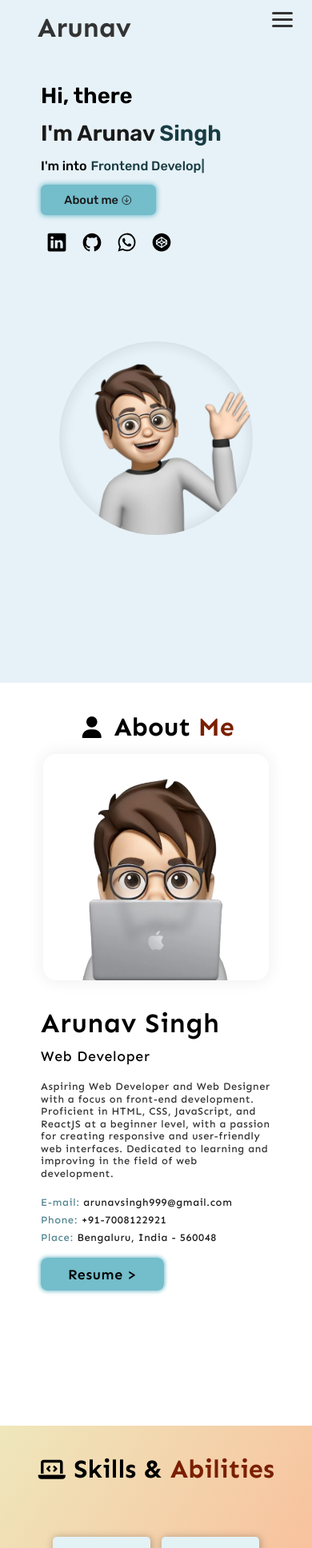
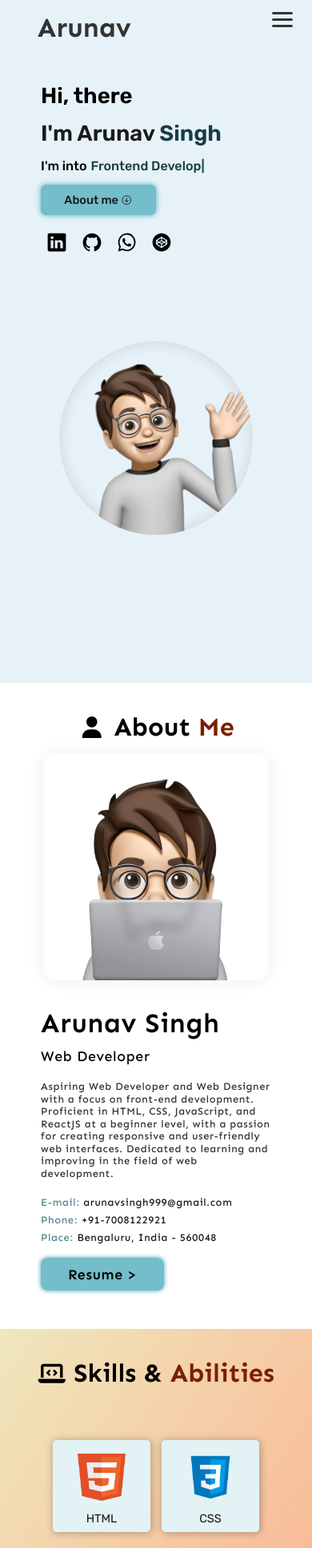
Before and after one commit to arunav999/My-Portfolio, a React (Vite) app: page / in a window 390 px wide. Shown: the top 1936 px of the page at 80% size. Built offline with nearby package versions, Linux system fonts and the light colour scheme.

Commit message:
fixed all r-d for all screen sizes upto small desktops screens

```diff
--- a/src/responsive.css
+++ b/src/responsive.css
@@ -79,7 +79,7 @@
   /* ABOUT_ME-SECTION */
   /* ************************* */
   .aboutMeSection {
-    height: 65vh;
+    height: 70rem;
   }
 
   .row {
@@ -352,7 +352,7 @@
   }
 
   .aboutMeSection {
-    height: 105vh;
+    height: 100rem;
   }
 
   .row {
@@ -513,7 +513,7 @@
   /* ABOUT_ME-SECTION */
   /* ************************* */
   .aboutMeSection {
-    height: 110vh;
+    height: 100rem;
   }
 
   .content {
@@ -608,3 +608,42 @@
 }
 
 /* **--**--**--**--**--**--**--** */
+/*
+  ONLY-FOR-EXTRA_SMALL-MOBILES-IN-LANDSCAPE:
+  WIDTH{MIN: 730px(45.624rem), MAX: 740px(46.25rem)}
+  HEIGHT{MIN: 384px(24rem), MAX: 404px(25.25rem)}
+ */
+
+@media (min-width: 730px) and (max-width: 740px) and (min-height: 384px) and (max-height: 404px) {
+  .main-nav-list {
+    gap: 4.4rem;
+  }
+
+  .hero-section {
+    grid-template-columns: repeat(2, 1fr);
+  }
+
+  .my-info {
+    font-size: 3.4rem;
+  }
+
+  .dynamic {
+    font-size: 1.8rem;
+  }
+
+  .social-icon {
+    height: 3.2rem;
+    width: 3.2rem;
+  }
+
+  .my-link-list {
+    gap: 2.4rem;
+  }
+
+  .memoji-item img {
+    height: 32.4rem;
+    width: 32.4rem;
+  }
+}
+
+/* **--**--**--**--**--**--**--** */
```
